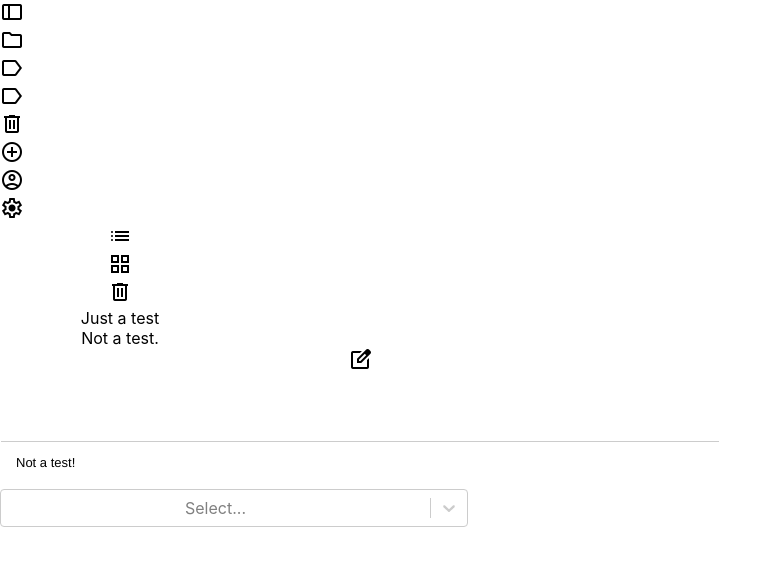
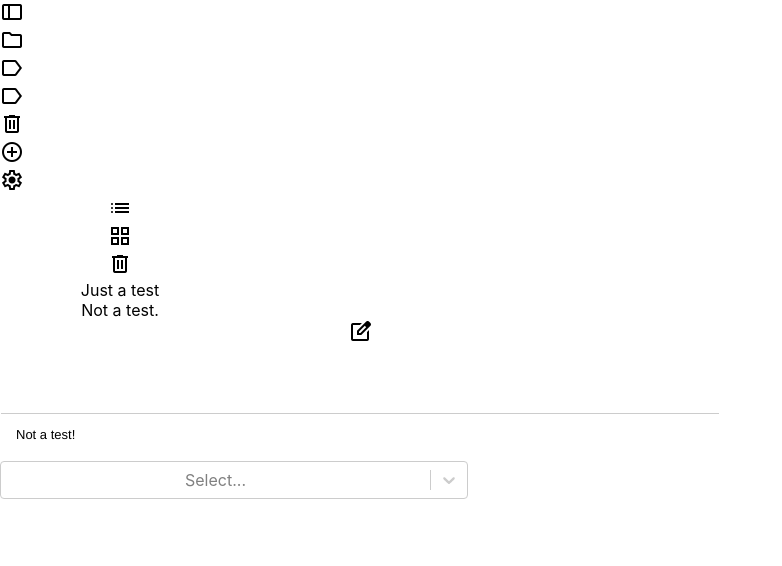
Before and after one commit to jackbb147/notesProcessor, a React (Create React App) app: page / in a window 1280 px wide. Shown: the top 566 px of the page, without its empty margins (0-782 px from the left). Built offline with nearby package versions, Linux system fonts and the light colour scheme.

Commit message:
temporarily disable user account button until it's implemented

```diff
--- a/src/components/panels/FolderPanelContent.tsx
+++ b/src/components/panels/FolderPanelContent.tsx
@@ -113,7 +113,7 @@ delete
                 <EditLabelsButton/>
                 {/*<UploadButton/>*/}
                 {/*<DownloadButton/>*/}
-                <AccountButton/>
+                {/*<AccountButton/>*/}
                 <SettingsButton ref={settingsButtonRef}/>
                 <OutsideAlerter
                     condition={SettingPanelOutsideClickCondition}
```
